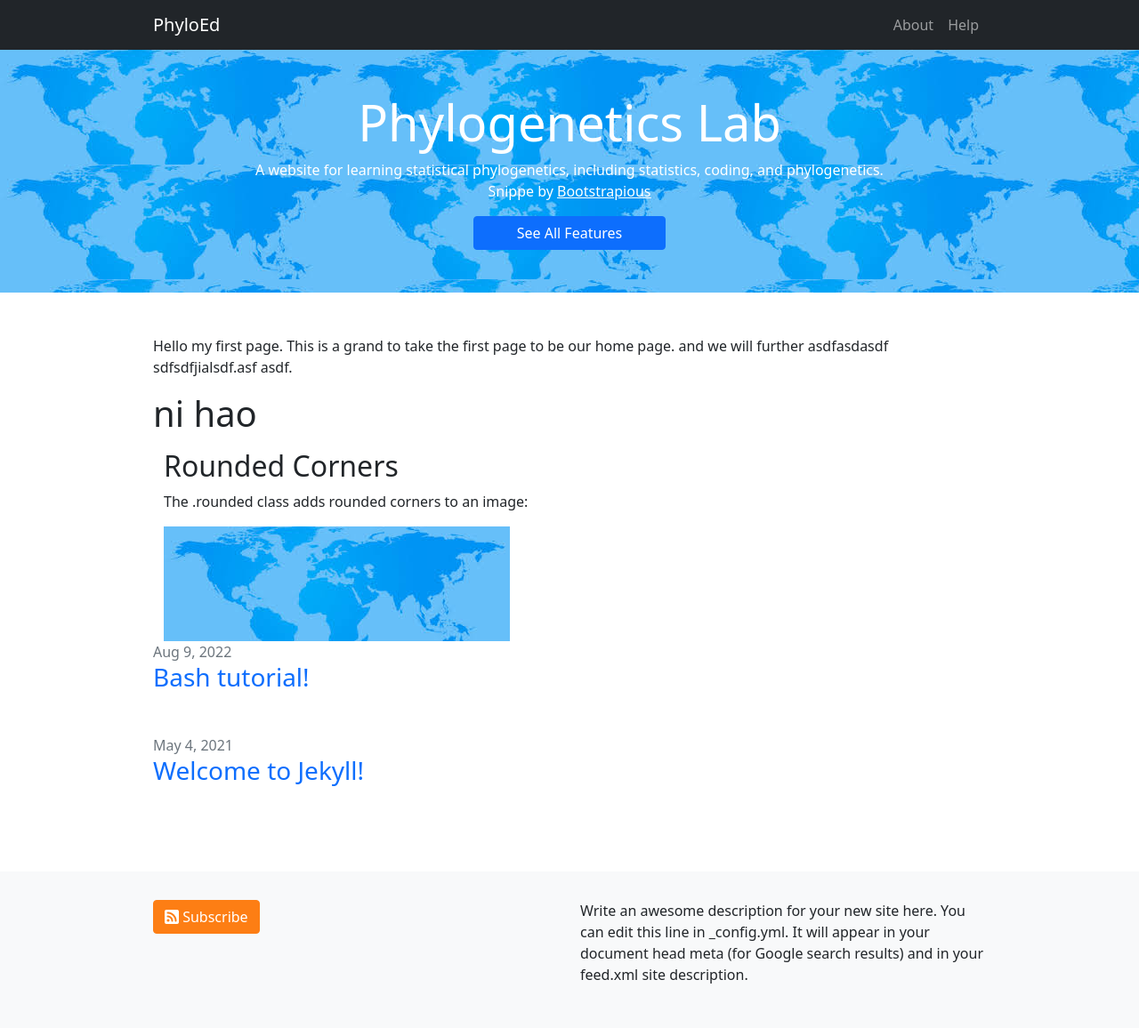
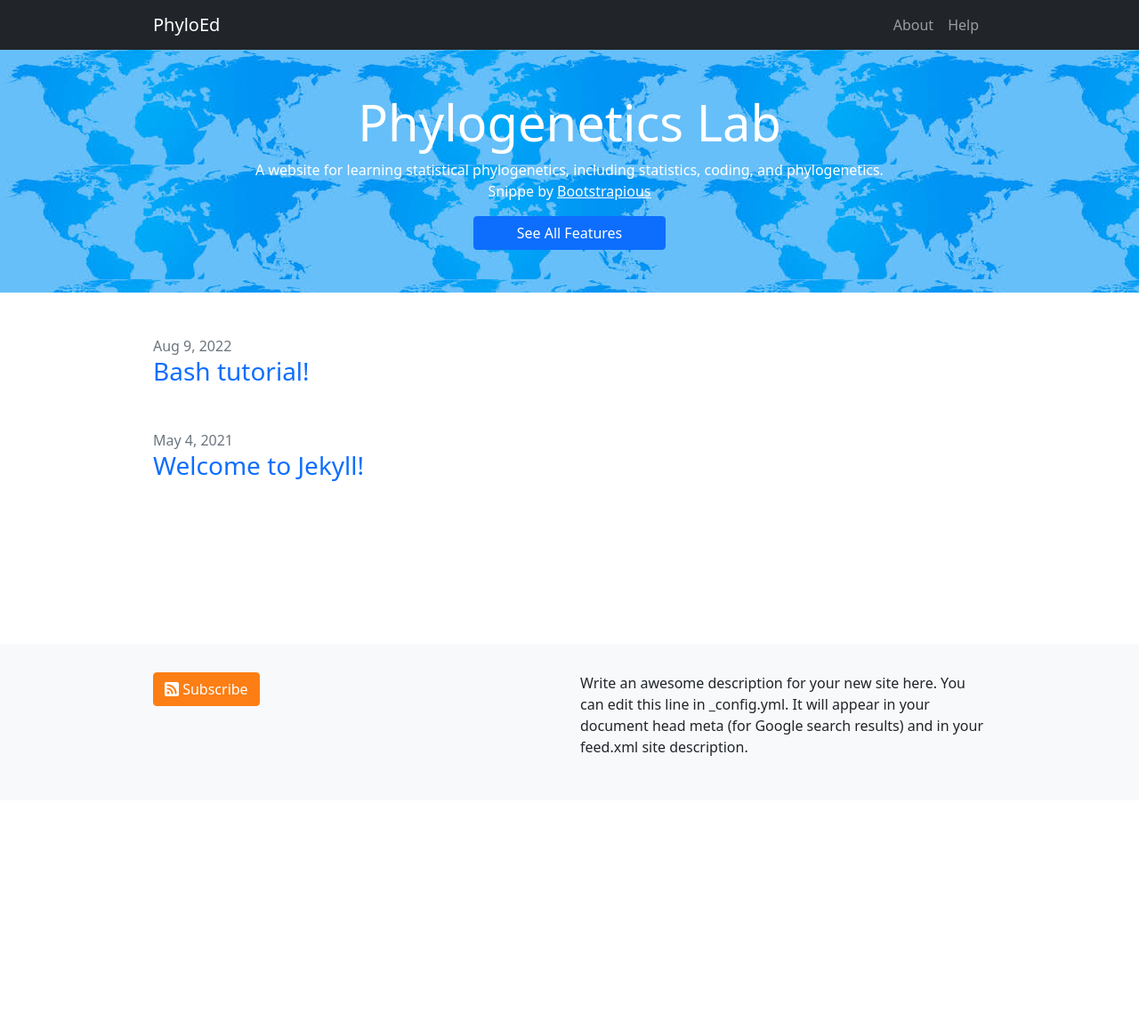
Before and after one commit to lliu1871/PhyEd, a Jekyll site: the page built from index.markdown, in a window 1280 px wide. Shown: the whole page at 89% size. Built offline with Jekyll 4.4.1, drawn with Linux system fonts in a browser that asks for light colours; after the commit the page ends 900 px from its top, so only the background shows below that.

Commit message:
Update index.markdown

```diff
--- a/index.markdown
+++ b/index.markdown
@@ -1,19 +1,5 @@
 ---
 # Feel free to add content and custom Front Matter to this file.
 # To modify the layout, see https://jekyllrb.com/docs/themes/#overriding-theme-defaults
-
 layout: home
 ---
-
-
-Hello my first page. This is a grand to take the first page to be our home page. and we will further asdfasdasdf
-sdfsdfjialsdf.asf
-asdf.
-
-# ni hao
-
-<div class="container mt-3">
-  <h2>Rounded Corners</h2>
-  <p>The .rounded class adds rounded corners to an image:</p>
-  <img src="./img/header/header2.jpg" class="img-fluid" alt="Cinque Terre">
-</div>
```
